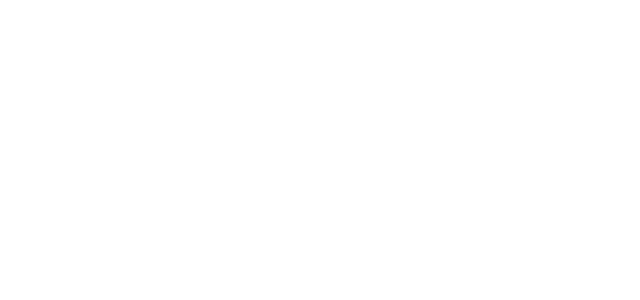
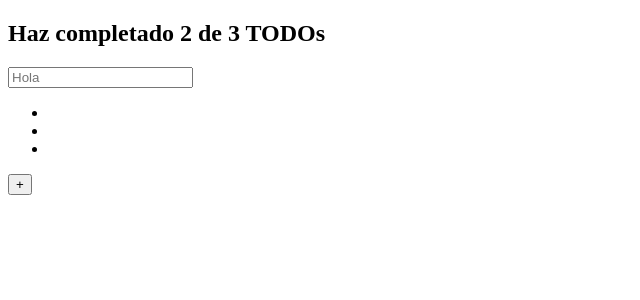
Before and after one commit to paurrev/Task-Management, a React (Vite) app in the folder 1er-proyecto todo/: page / in a window 1280 px wide. Shown: the top 300 px of the page, without its empty margins (0-640 px from the left). Built offline with nearby package versions, Linux system fonts and the light colour scheme.

Commit message:
1st project - insert the components

```diff
--- a/1er-proyecto todo/index.html
+++ b/1er-proyecto todo/index.html
@@ -2,9 +2,8 @@
 <html lang="en">
   <head>
     <meta charset="UTF-8" />
-    <link rel="icon" type="image/svg+xml" href="/vite.svg" />
     <meta name="viewport" content="width=device-width, initial-scale=1.0" />
-    <title>Vite + React</title>
+    <title>Todo List</title>
   </head>
   <body>
     <div id="root"></div>
--- a/1er-proyecto todo/package.json
+++ b/1er-proyecto todo/package.json
@@ -21,6 +21,6 @@
     "eslint-plugin-react": "^7.32.2",
     "eslint-plugin-react-hooks": "^4.6.0",
     "eslint-plugin-react-refresh": "^0.3.4",
-    "vite": "^4.3.2"
+    "vite": "^4.3.5"
   }
 }
--- a/1er-proyecto todo/src/App.jsx
+++ b/1er-proyecto todo/src/App.jsx
@@ -1,12 +1,27 @@
+import { TodoCounter } from './TodoCounter.jsx';
+import { TodoSearch } from './TodoSearch.jsx';
+import { TodoItem } from './TodoItem.jsx';
+import { TodoList } from './TodoList.jsx';
+import { CreateTodoButton } from './CreateTodoButton.jsx';
 // import './App.css'
 
-function App() {
+const todos = [
+  { text: 'Cortar cebolla', completed: false },
+  { text: 'Tormar el curso de intro a react', completed: false },
+  { text: 'Llorar con la llorona', completed: false },
+];
 
+export function App() {
   return (
     <>
-
+      <TodoCounter />
+      <TodoSearch />
+      <TodoList>
+        {todos.map((todo) => (
+          <TodoItem key={todo.text} todo={todo.text} />
+        ))}
+      </TodoList>
+      <CreateTodoButton />
     </>
-  )
+  );
 }
-
-export default App
--- /dev/null
+++ b/1er-proyecto todo/src/CreateTodoButton.jsx
@@ -0,0 +1,5 @@
+export function CreateTodoButton (){
+  return (
+    <button>+</button>
+  )
+}
--- /dev/null
+++ b/1er-proyecto todo/src/TodoCounter.jsx
@@ -0,0 +1,5 @@
+export function TodoCounter (){
+  return (
+    <h2>Haz completado 2 de 3 TODOs</h2>
+  )
+}
--- /dev/null
+++ b/1er-proyecto todo/src/TodoItem.jsx
@@ -0,0 +1,7 @@
+export function TodoItem (props) {
+  return (
+    <li>
+      {props.text}
+    </li>
+  )
+}
--- /dev/null
+++ b/1er-proyecto todo/src/TodoList.jsx
@@ -0,0 +1,9 @@
+export function TodoList(props) {
+  return (
+    <section>
+      <ul>
+        {props.children}
+      </ul>
+    </section>
+  );
+}
--- /dev/null
+++ b/1er-proyecto todo/src/TodoSearch.jsx
@@ -0,0 +1,5 @@
+export function TodoSearch (){
+  return (
+    <input placeholder="Hola" />
+  )
+}
--- a/1er-proyecto todo/src/main.jsx
+++ b/1er-proyecto todo/src/main.jsx
@@ -1,10 +1,10 @@
 import React from 'react';
 import ReactDOM from 'react-dom/client'
-import App from './App.jsx'
+import { App } from './App.jsx'
 // import './index.css'
 
-const root = ReactDOM.createRoot(document.getElementById("root"));
+const root = ReactDOM.createRoot(document.getElementById('root'))
 
 root.render(
-  <App/>
+  <App />
 )
```
Also changed, not shown: package.json (+7 -1 lines), 1er-proyecto todo/.eslintrc.cjs, 2 other files (tests, documents, lock files or other folders).
